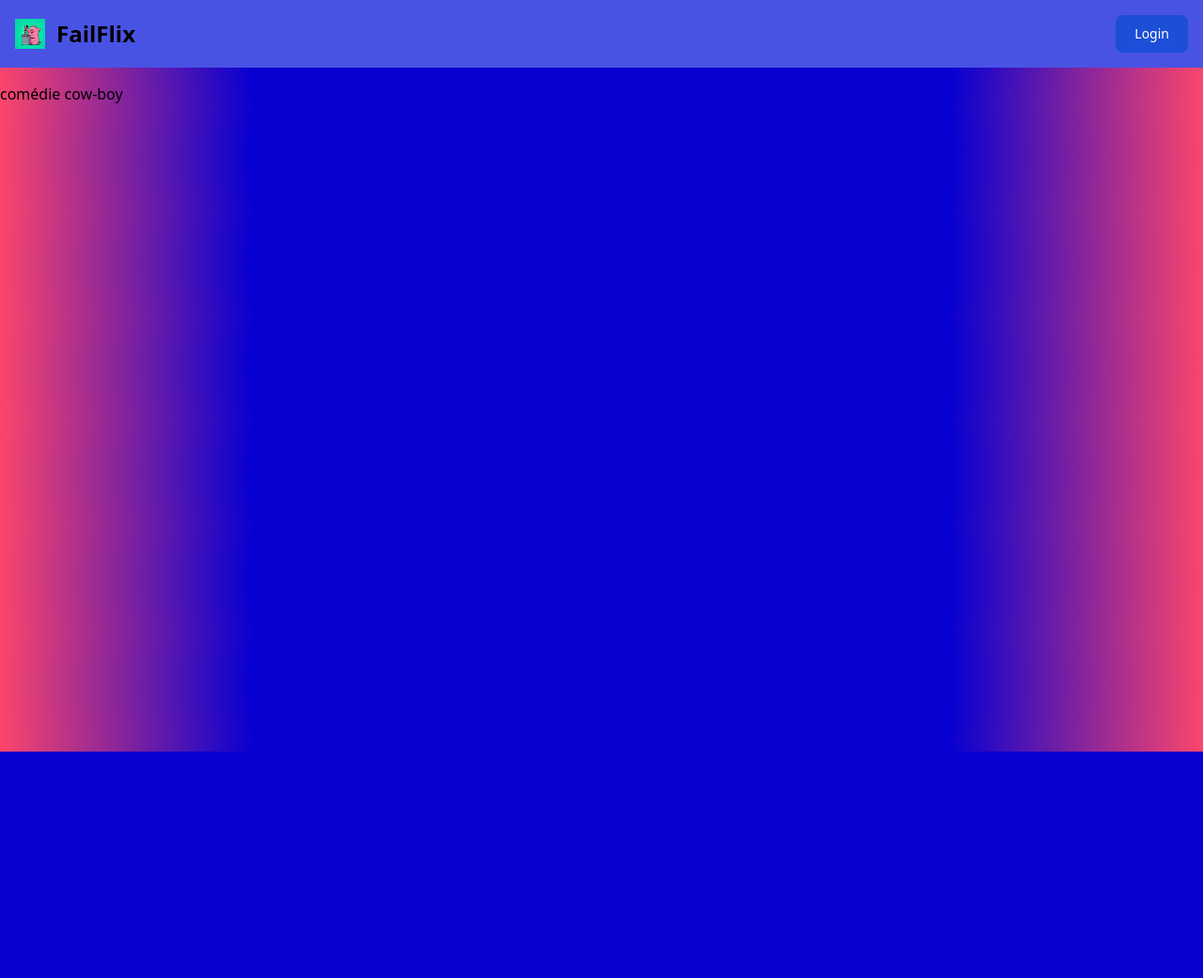
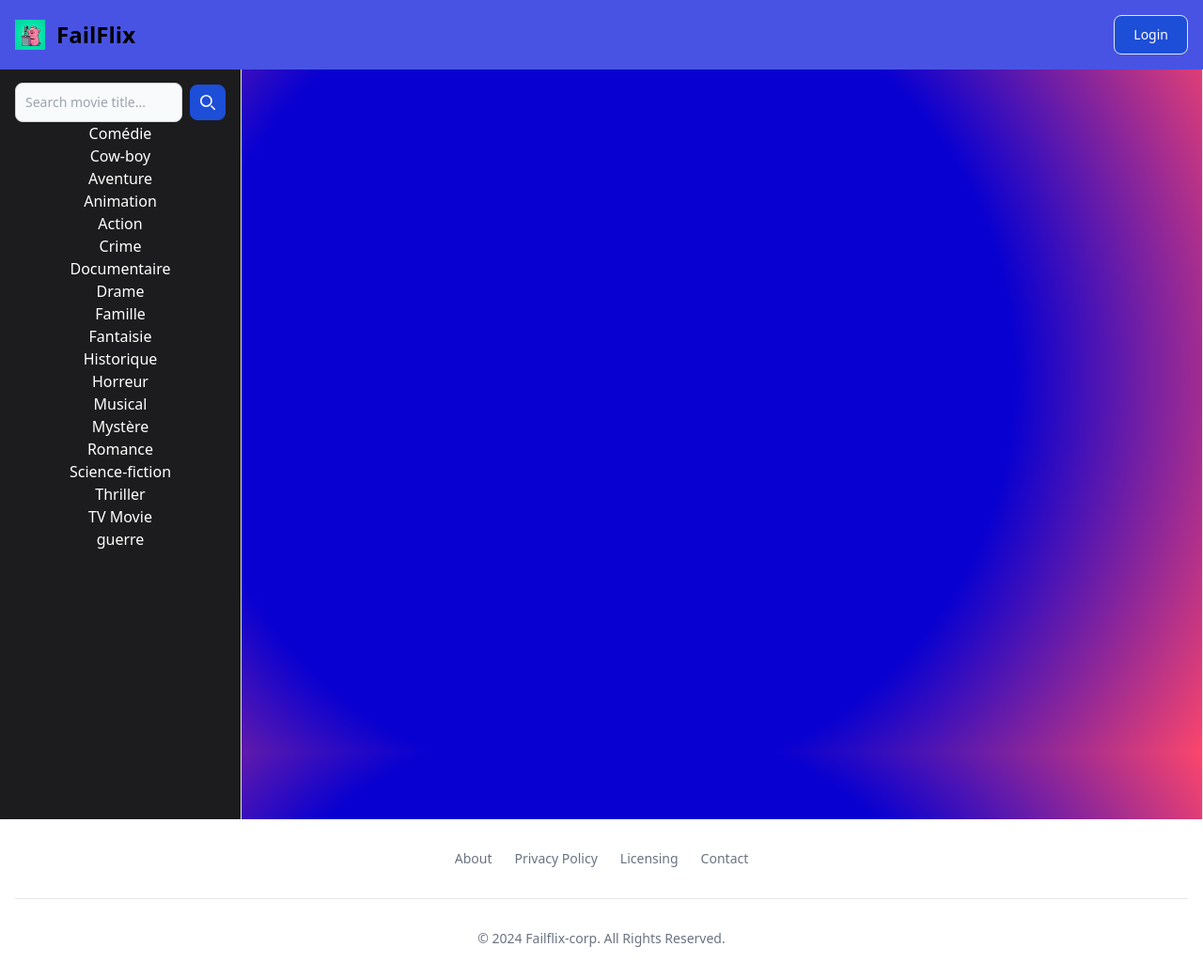
Before and after one commit to anthosaxe/getflix, a PHP site: page /film.php in a window 1280 px wide. Shown: the whole page at 94% size. Before the commit the page ends 800 px from the top, so only its background shows below. Run offline with PHP 8.4, Linux system fonts and the light colour scheme; some libraries are stand-ins or nearby versions.

Commit message:
main page + film data

```diff
--- a/source/film.php
+++ b/source/film.php
@@ -16,16 +16,35 @@
       background-color: #4853e4;
     }
 
+    html,
+    body {
+      height: 100%;
+    }
+
     body {
       padding-top: 72px;
-      /* Adjust this value based on the actual height of your navbar */
+      display: flex;
+      flex-direction: column;
     }
 
     .no-text-select {
       cursor: default;
     }
 
-    ;
+    .sidebar {
+      background-color: #1c1c1e;
+      min-height: 100vh;
+    }
+
+    .genre-button {
+      width: 100%;
+      color: white;
+      transition: background-color 0.3s;
+    }
+
+    .genre-button:hover {
+      background-color: #0056b3;
+    }
   </style>
 </head>
 
@@ -37,12 +56,51 @@
         <span class="self-center text-2xl font-semibold whitespace-nowrap dark:text-white">FailFlix</span>
       </a>
       <div class="flex items-center space-x-6 rtl:space-x-reverse">
-        <a href="login.php" class="text-white bg-blue-700 hover:bg-blue-800 focus:ring-4 focus:ring-blue-300 font-medium rounded-lg text-sm px-5 py-2.5 dark:bg-blue-600 dark:hover:bg-blue-700 focus:outline-none dark:focus:ring-blue-800">Login</a>
+        <a href="login.php" class="border text-white bg-blue-700 hover:bg-blue-800 focus:ring-4 focus:ring-blue-300 font-medium rounded-lg text-sm px-5 py-2.5 dark:bg-blue-600 dark:hover:bg-blue-700 focus:outline-none dark:focus:ring-blue-800">Login</a>
       </div>
     </div>
   </nav>
 
-  <div class="container mx-auto px-4 mt-4">
+  <div class="flex w-full">
+    <div class="sidebar p-4 w-1/5">
+
+      <form class="flex items-center max-w-sm mx-auto" method="POST" action="./include/filter_db.php">
+        <label for="simple-search" class="sr-only">Search</label>
+        <div class="relative w-full">
+          <input type="text" id="simple-search" name="name" class="bg-gray-50 border border-gray-300 text-gray-900 text-sm rounded-lg focus:ring-blue-500 focus:border-blue-500 block w-full p-2.5 dark:bg-gray-700 dark:border-gray-600 dark:placeholder-gray-400 dark:text-white dark:focus:ring-blue-500 dark:focus:border-blue-500" placeholder="Search movie title..." required />
+        </div>
+        <button type="submit" class="p-2.5 ms-2 text-sm font-medium text-white bg-blue-700 rounded-lg border border-blue-700 hover:bg-blue-800 focus:ring-4 focus:outline-none focus:ring-blue-300 dark:bg-blue-600 dark:hover:bg-blue-700 dark:focus:ring-blue-800">
+          <svg class="w-4 h-4" aria-hidden="true" xmlns="http://www.w3.org/2000/svg" fill="none" viewBox="0 0 20 20">
+            <path stroke="currentColor" stroke-linecap="round" stroke-linejoin="round" stroke-width="2" d="m19 19-4-4m0-7A7 7 0 1 1 1 8a7 7 0 0 1 14 0Z" />
+          </svg>
+          <span class="sr-only">Search</span>
+        </button>
+      </form>
+      <div id="genre" class="">
+        <button id="comedy" class="genre-button">Comédie</button>
+        <button id="western" class="genre-button">Cow-boy</button>
+        <button id="adventure" class="genre-button">Aventure</button>
+        <button id="animation" class="genre-button">Animation</button>
+        <button id="action" class="genre-button">Action</button>
+        <button id="crime" class="genre-button">Crime</button>
+        <button id="documentary" class="genre-button">Documentaire</button>
+        <button id="drama" class="genre-button">Drame</button>
+        <button id="family" class="genre-button">Famille</button>
+        <button id="fantasy" class="genre-button">Fantaisie</button>
+        <button id="history" class="genre-button">Historique</button>
+        <button id="horror" class="genre-button">Horreur</button>
+        <button id="music" class="genre-button">Musical</button>
+        <button id="mystery" class="genre-button">Mystère</button>
+        <button id="romance" class="genre-button">Romance</button>
+        <button id="science fiction" class="genre-button">Science-fiction</button>
+        <button id="thriller" class="genre-button">Thriller</button>
+        <button id="TV Movie" class="genre-button">TV Movie</button>
+        <button id="war" class="genre-button">guerre</button>
+      </div>
+    </div>
+
+    <div class="w-4/5 p-4 border-l border-r">
+      <div id="search-display" class="text-xl font-bold mb-4"></div>
       <div id="movie-grid" class="grid grid-cols-1 sm:grid-cols-2 md:grid-cols-3 lg:grid-cols-4 gap-4"></div>
       <div id="pagination-controls" class="flex justify-center mt-4 hidden">
         <button id="prev-btn" class="mr-2 bg-blue-500 text-white px-4 py-2 rounded" onclick="changePage(-1)">Previous</button>
@@ -50,42 +108,90 @@
       </div>
     </div>
 
-  <div id="genre">
-    <button id="comedy">
-      comédie
-    </button>
-    <button id="western">
-      cow-boy
-    </button>
   </div>
+
+
+
+  <footer class="bg-white shadow dark:bg-gray-900">
+    <div class="w-full text-center max-w-screen-xl mx-auto p-4 md:py-8">
+      <div class="flex flex-col items-center">
+        <ul class="flex flex-wrap justify-center mb-6 text-sm font-medium text-gray-500 sm:mb-0 dark:text-gray-400">
+          <li>
+            <a href="#" class="hover:underline me-4 md:me-6">About</a>
+          </li>
+          <li>
+            <a href="#" class="hover:underline me-4 md:me-6">Privacy Policy</a>
+          </li>
+          <li>
+            <a href="#" class="hover:underline me-4 md:me-6">Licensing</a>
+          </li>
+          <li>
+            <a href="#" class="hover:underline">Contact</a>
+          </li>
+        </ul>
+      </div>
+      <hr class="my-6 border-gray-200 sm:mx-auto dark:border-gray-700 lg:my-8" />
+      <span class="block text-sm text-gray-500 sm:text-center dark:text-gray-400">
+        © 2024 <a href="#" class="hover:underline">Failflix-corp</a>. All Rights Reserved.
+      </span>
+    </div>
+  </footer>
+
+
 
 
   <script>
     let movies = [];
     let currentPage = 0;
-    const moviesPerPage = 8;
+    const moviesPerPage = 12;
+    let currentSearch = ''; // Track the current search term or genre
 
-    document.querySelectorAll('div[id="genre"]').forEach(div => {
-      div.addEventListener('click', (event) => {
+    // Fonction pour gérer la recherche par nom
+    document.querySelector('form').addEventListener('submit', function(event) {
+      event.preventDefault(); // Empêche l'envoi classique du formulaire
+
+      const name = document.getElementById('simple-search').value;
+      currentSearch = `Results for: "${name}"`;
+      fetchMovieByName(name);
+    });
+
+    // Fonction pour gérer la recherche par genre
+    document.querySelectorAll('#genre button').forEach(button => {
+      button.addEventListener('click', (event) => {
         const genre = event.target.id;
+        currentSearch = `Genre: ${event.target.textContent}`;
         fetchMoviesByGenre(genre);
       });
     });
-
-
-    // document.addEventListener('DOMContentLoaded', function() {
-    //   fetchMoviesByGenre('comedy');
-    // });
 
     function fetchMoviesByGenre(genre) {
       fetch('./include/filter_db.php', {
           method: 'POST',
           headers: {
-            'Content-Type': 'application/json',
+            'Content-Type': 'application/x-www-form-urlencoded',
           },
-          body: JSON.stringify({
+          body: new URLSearchParams({
             genre: genre
-          }),
+          })
+        })
+        .then(response => response.json())
+        .then(data => {
+          movies = data;
+          displayMovies();
+          updatePaginationControls();
+        })
+        .catch(error => console.error('Error fetching data:', error));
+    }
+
+    function fetchMovieByName(name) {
+      fetch('./include/filter_db.php', {
+          method: 'POST',
+          headers: {
+            'Content-Type': 'application/x-www-form-urlencoded',
+          },
+          body: new URLSearchParams({
+            name: name
+          })
         })
         .then(response => response.json())
         .then(data => {
@@ -99,6 +205,8 @@
     function displayMovies() {
       const movieGrid = document.getElementById('movie-grid');
       movieGrid.innerHTML = '';
+      const searchDisplay = document.getElementById('search-display');
+      searchDisplay.textContent = currentSearch; // Update the search display
 
       const start = currentPage * moviesPerPage;
       const end = start + moviesPerPage;
@@ -107,7 +215,7 @@
       paginatedMovies.forEach(movie => {
         const movieDiv = document.createElement('div');
         movieDiv.className = 'relative group w-full';
-      movieDiv.setAttribute('data-name', movie.title); // Ajoutez le nom du film en tant qu'attribut
+        movieDiv.setAttribute('data-name', movie.title);
 
         const movieImg = document.createElement('img');
         movieImg.src = movie.image_url;
@@ -134,7 +242,6 @@
         movieDiv.appendChild(movieImg);
         movieDiv.appendChild(overlayDiv);
 
-      // Ajoutez un gestionnaire de clic pour rediriger vers film_data.php
         movieDiv.addEventListener('click', () => {
           window.location.href = `film_data.php?name=${encodeURIComponent(movie.title)}`;
         });
@@ -161,6 +268,7 @@
       document.getElementById('next-btn').disabled = currentPage >= totalPages - 1;
     }
   </script>
+
 </body>
 
 </html>
```
Also changed, not shown: source/css/style_ind.css (added, +38 -0 lines), source/include/filter_db.php (+5 -22 lines), source/include/login.php (deleted, +0 -44 lines). Lines whose indentation alone changed are shown as unchanged.
